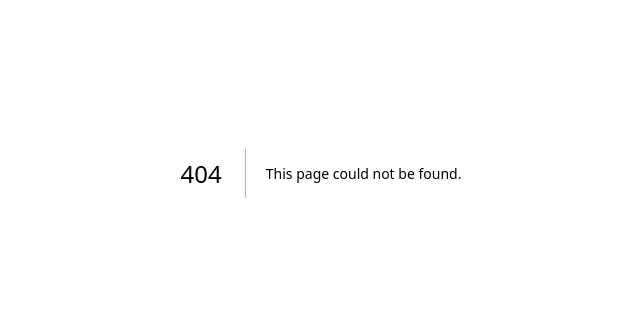
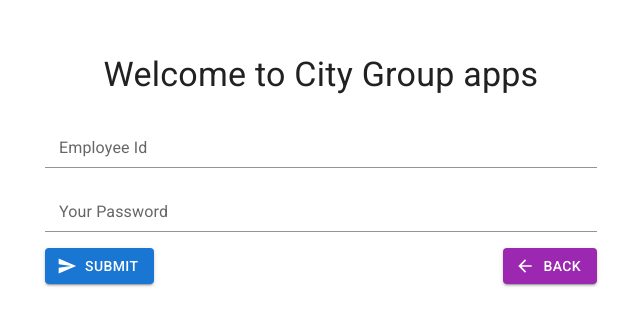
Before and after one commit to atiqur-dev-sources/frontpage, a Next.js app: page /login in a window 1280 px wide. Before the commit this address had no page. Shown: the part 227-552 px from the top of the page, without its empty margins (319-959 px from the left). Built offline with nearby package versions, Linux system fonts and the light colour scheme.

Commit message:
login page added

```diff
--- a/package.json
+++ b/package.json
@@ -13,15 +13,19 @@
     "@emotion/styled": "^11.10.6",
     "@mui/icons-material": "^5.11.16",
     "@mui/material": "^5.11.16",
+    "@mui/styles": "^5.11.16",
     "@types/node": "18.15.11",
     "@types/react": "18.0.33",
     "@types/react-dom": "18.0.11",
     "@types/react-typing-animation": "^1.6.3",
+    "axios": "^1.3.5",
     "eslint": "8.37.0",
     "eslint-config-next": "13.2.4",
+    "formik": "^2.2.9",
     "next": "13.2.4",
     "react": "18.2.0",
     "react-dom": "18.2.0",
-    "typescript": "5.0.3"
+    "typescript": "5.0.3",
+    "yup": "^1.0.2"
   }
 }
--- /dev/null
+++ b/src/pages/login.tsx
@@ -0,0 +1,132 @@
+import { useState } from 'react';
+import {
+  Box,
+  Button,
+  CircularProgress,
+  Container,
+  createTheme,
+  CssBaseline,
+  FormControl,
+  FormHelperText,
+  IconButton,
+  Input,
+  InputAdornment,
+  InputLabel,
+  ThemeProvider,
+  Typography,
+} from '@mui/material';
+import { Send, ArrowBack } from '@mui/icons-material';
+import { useFormik } from 'formik';
+import * as yup from 'yup';
+import axios from 'axios';
+
+const theme = createTheme();
+
+const validationSchema = yup.object({
+  employeeId: yup.string().required('Please put employee Id'),
+  password: yup.string().required('Please put your password'),
+});
+
+export default function LoginPage() {
+  const [isSubmitting, setIsSubmitting] = useState(false);
+  const formik = useFormik({
+    initialValues: {
+      employeeId: '',
+      password: '',
+    },
+    validationSchema,
+    onSubmit: async (values) => {
+      setIsSubmitting(true);
+      try {
+        const response = await axios.post('https://youapipath/submit', values);
+        console.log('response', response);
+      } catch (error) {
+        console.error('error', error);
+      } finally {
+        setIsSubmitting(false);
+      }
+    },
+  });
+
+  return (
+    <ThemeProvider theme={theme}>
+      <CssBaseline />
+      <Container maxWidth="sm">
+        <Box
+          sx={{
+            display: 'flex',
+            flexDirection: 'column',
+            alignItems: 'center',
+            justifyContent: 'center',
+            height: '100vh',
+          }}
+        >
+          <Typography variant="h4" component="h1" mb={2}>
+            Welcome to City Group apps
+          </Typography>
+          <Box
+            component="form"
+            sx={{
+              display: 'flex',
+              flexDirection: 'column',
+              alignItems: 'center',
+              width: '100%',
+              '& > :not(style)': { m: 1, width: '100%' },
+            }}
+            onSubmit={formik.handleSubmit}
+            noValidate
+          >
+            <FormControl error={formik.touched.employeeId && Boolean(formik.errors.employeeId)}>
+              <InputLabel htmlFor="employee-id">Employee Id</InputLabel>
+              <Input
+                id="employee-id"
+                name="employeeId"
+                type="text"
+                value={formik.values.employeeId}
+                onChange={formik.handleChange}
+                onBlur={formik.handleBlur}
+                endAdornment={
+                  formik.touched.employeeId && Boolean(formik.errors.employeeId) ? (
+                    <InputAdornment position="end">
+                      <IconButton aria-label="error">
+                        <FormHelperText>{formik.errors.employeeId}</FormHelperText>
+                      </IconButton>
+                    </InputAdornment>
+                  ) : null
+                }
+              />
+            </FormControl>
+            <FormControl error={formik.touched.password && Boolean(formik.errors.password)}>
+              <InputLabel htmlFor="password">Your Password</InputLabel>
+              <Input
+                id="password"
+                name="password"
+                type="password"
+                value={formik.values.password}
+                onChange={formik.handleChange}
+                onBlur={formik.handleBlur}
+                endAdornment={
+                  formik.touched.password && Boolean(formik.errors.password) ? (
+                    <InputAdornment position="end">
+                      <IconButton aria-label="error">
+                        <FormHelperText>{formik.errors.password}</FormHelperText>
+                      </IconButton>
+                    </InputAdornment>
+                  ) : null
+                }
+              />
+            </FormControl>
+            <Box sx={{ display: 'flex', justifyContent: 'space-between', width: '100%' }}>
+<Button variant="contained" color="primary" startIcon={<Send />} type="submit" disabled={isSubmitting || !formik.isValid}>
+{isSubmitting ? <CircularProgress size={24} /> : 'Submit'}
+</Button>
+<Button variant="contained" color="secondary" startIcon={<ArrowBack />} onClick={() => console.log('back clicked')}>
+Back
+</Button>
+</Box>
+</Box>
+</Box>
+</Container>
+</ThemeProvider>
+);
+}
```
Also changed, not shown: src/components/StyleComponents/LogInButton/LogInButton.tsx (+13 -3 lines), src/pages/index.tsx (+6 -4 lines), 1 other file (tests, documents, lock files or other folders).
